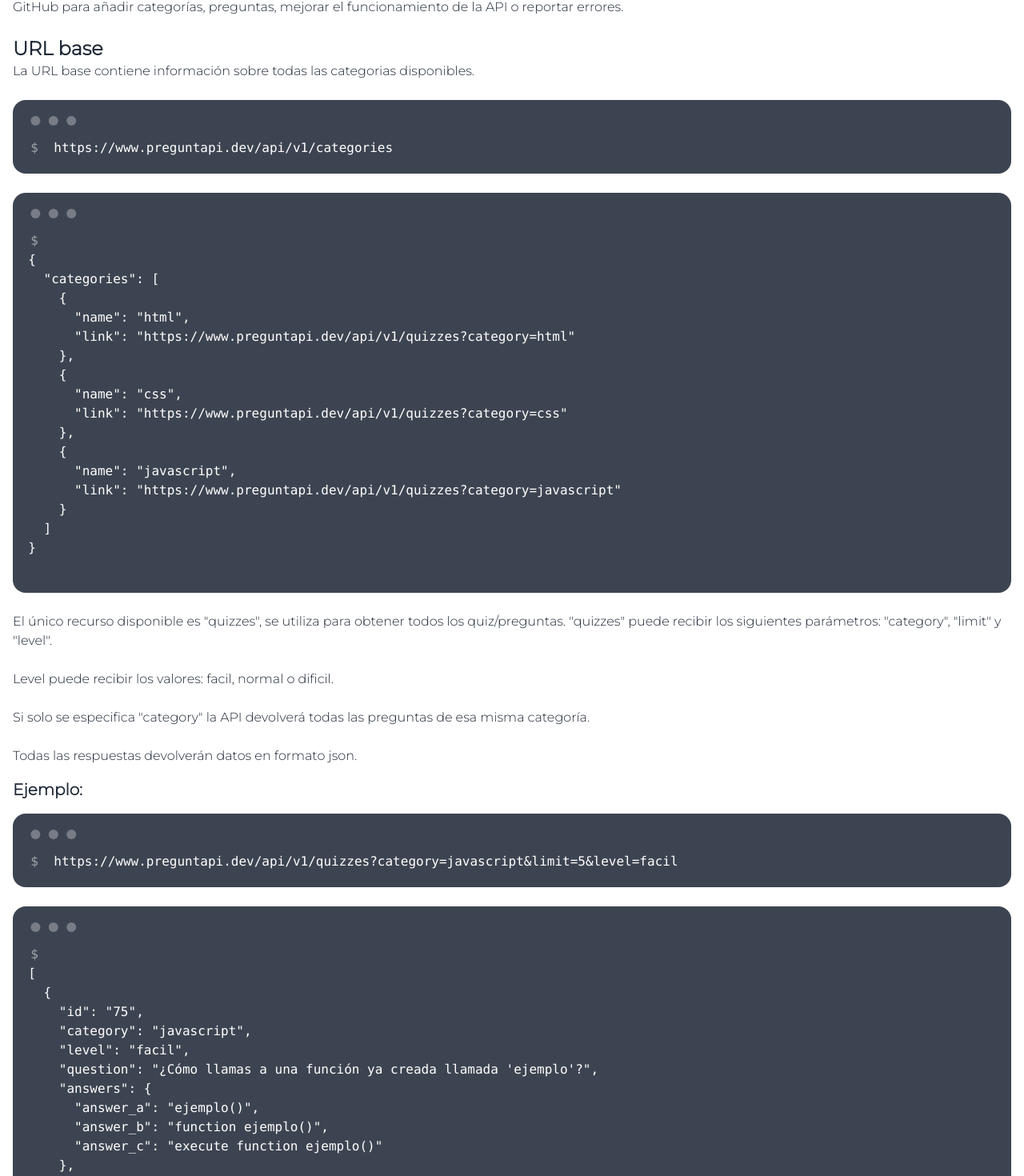
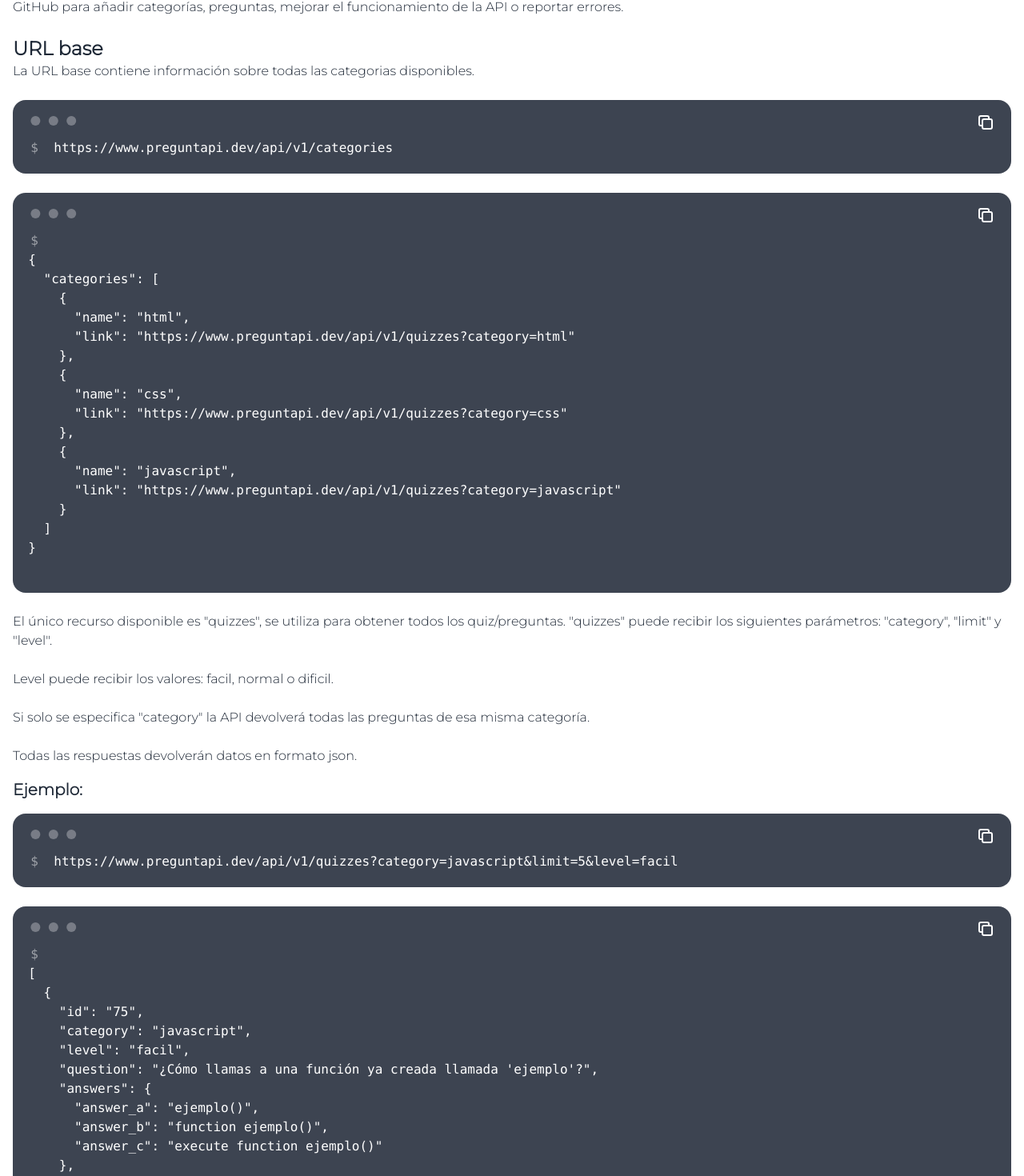
Before and after one commit to gerardmorte/preguntapi, a React (Vite) app: page /documentation in a window 1280 px wide. Shown: the part 519-1989 px from the top of the page at 80% size. Built offline with nearby package versions, Linux system fonts and the light colour scheme.

Commit message:
Use PreCode component on Doc page with copy clipboard text

```diff
--- a/src/components/Doc.jsx
+++ b/src/components/Doc.jsx
@@ -1,5 +1,7 @@
+import PreCode from './PreCode.jsx'
+
 function Doc() {
-  let texto1 = String.raw`
+  const texto1 = String.raw`
   {
     "categories": [
       {
@@ -17,7 +19,8 @@ function Doc() {
     ]
   }
     `;
-  let texto2 = String.raw`
+
+  const texto2 = String.raw`
   [
     {
       "id": "75",
@@ -85,7 +88,7 @@ function Doc() {
   return (
     <>
       <div className="min-h-[calc(100vh-121px)] container mx-auto justify-start p-4">
-        <div class="flex flex-col pt-12 gap-6">
+        <div className="flex flex-col pt-12 gap-6">
           <h1 className="mb-10 text-3xl">
             <b>Documentación</b>
           </h1>
@@ -152,18 +155,9 @@ function Doc() {
               disponibles.
             </p>
             <br />
-            <div class="mockup-code">
-              <pre data-prefix="$">
-                <code>{"https://www.preguntapi.dev/api/v1/categories"}</code>
-              </pre>
-            </div>
+            <PreCode code="https://www.preguntapi.dev/api/v1/categories" />
             <br />
-            <div class="mockup-code">
-              <pre data-prefix="$">
-                <code>{texto1}</code>
-              </pre>
-            </div>
-
+            <PreCode code={texto1} />
             <br />
             <p>
               El único recurso disponible es "quizzes", se utiliza para obtener
@@ -180,21 +174,9 @@ function Doc() {
             <p className="text-xl mb-4 mt-4">
               <b>Ejemplo:</b>
             </p>
-            <div class="mockup-code">
-              <pre data-prefix="$">
-                <code>
-                  {
-                    "https://www.preguntapi.dev/api/v1/quizzes?category=javascript&limit=5&level=facil"
-                  }
-                </code>
-              </pre>
-            </div>
+            <PreCode code="https://www.preguntapi.dev/api/v1/quizzes?category=javascript&limit=5&level=facil" />
             <br />
-            <div class="mockup-code">
-              <pre data-prefix="$">
-                <code>{texto2}</code>
-              </pre>
-            </div>
+            <PreCode code={texto2} />
             <br />
             <h2 className="text-2xl">
               <b>GraphQL</b>
@@ -204,11 +186,7 @@ function Doc() {
               no dudes en probarlo.
             </p>
             <br />
-            <div class="mockup-code">
-              <pre data-prefix="$">
-                <code>{"https://www.preguntapi.dev/graphql"}</code>
-              </pre>
-            </div>
+            <PreCode code="https://www.preguntapi.dev/graphql" />
           </div>
         </div>
       </div>
```
